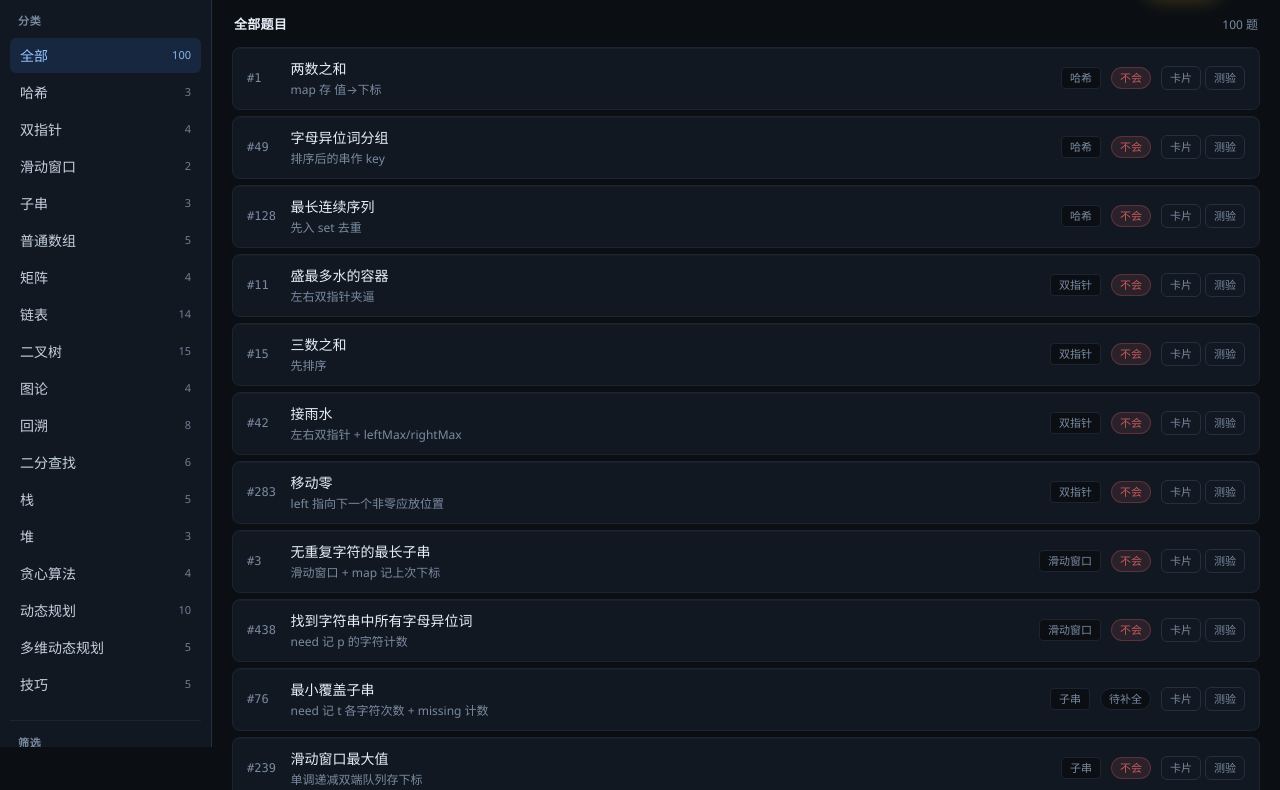
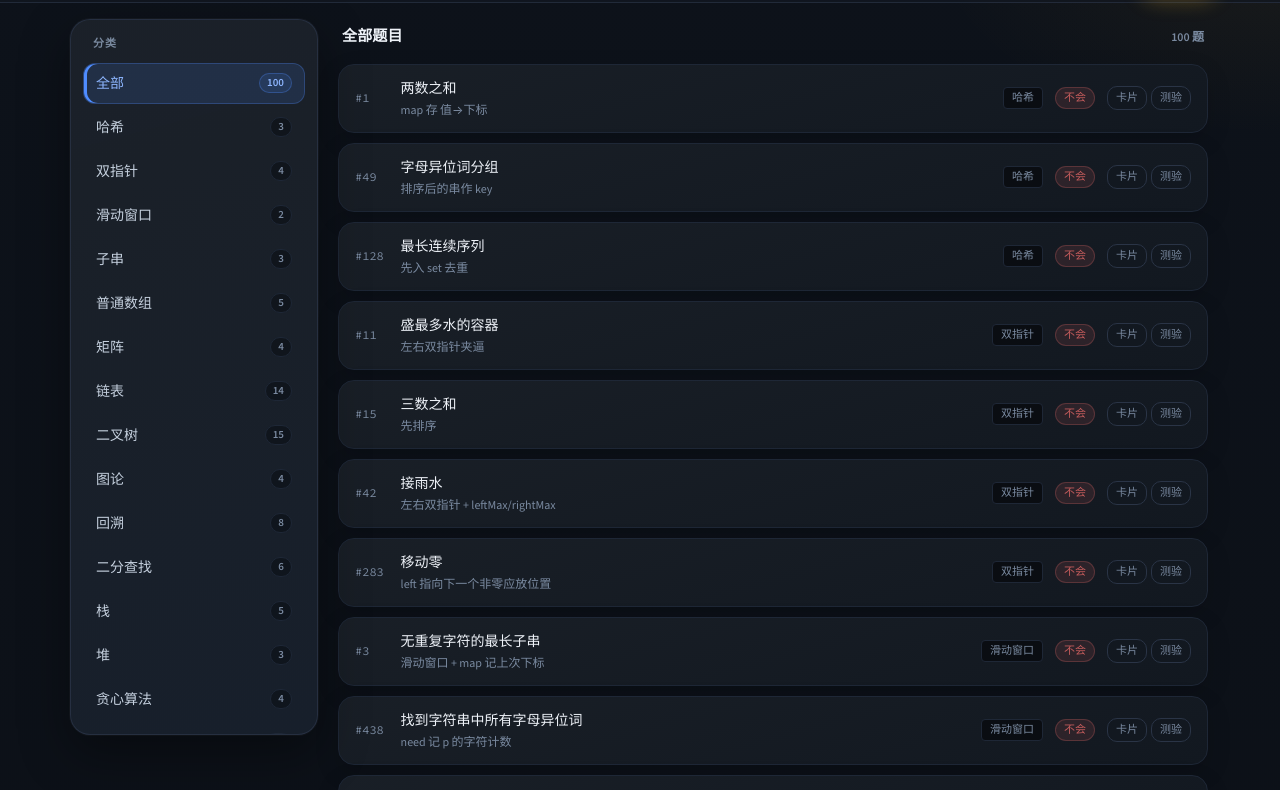
Before and after one commit to junnhwan/lc-hot-100-card-pages, a website: page public/list.html in a window 1280 px wide. Shown: the part 53-843 px from the top of the page. Drawn offline with nearby package versions, Linux system fonts and the light colour scheme.

Commit message:
style: floating glass sticky sidebar on list page
Polished list layout: sticky floating sidebar card, softer
page glow, elevated problem rows, glass topbar.

```diff
--- a/public/list.html
+++ b/public/list.html
@@ -4,7 +4,10 @@
   <meta charset="UTF-8" />
   <meta name="viewport" content="width=device-width, initial-scale=1" />
   <title>题库列表 · LC Hot 100</title>
-  <link rel="stylesheet" href="./styles.css?v=6" />
+  <link rel="preconnect" href="https://fonts.googleapis.com" />
+  <link rel="preconnect" href="https://fonts.gstatic.com" crossorigin />
+  <link href="https://fonts.googleapis.com/css2?family=Source+Sans+3:wght@400;500;600;700&family=Source+Code+Pro:wght@400;500&display=swap" rel="stylesheet" />
+  <link rel="stylesheet" href="./styles.css?v=7" />
   <link
     rel="stylesheet"
     href="https://cdnjs.cloudflare.com/ajax/libs/highlight.js/11.11.1/styles/github-dark.min.css"
@@ -65,6 +68,6 @@
 
   <script src="https://cdnjs.cloudflare.com/ajax/libs/highlight.js/11.11.1/highlight.min.js"></script>
   <script src="https://cdnjs.cloudflare.com/ajax/libs/highlight.js/11.11.1/languages/go.min.js"></script>
-  <script type="module" src="./app.js?v=6"></script>
+  <script type="module" src="./app.js?v=7"></script>
 </body>
 </html>
--- a/public/styles.css
+++ b/public/styles.css
@@ -1,49 +1,52 @@
 /* Ink Studio — LC Hot 100 速记 */
 
 :root {
-  --bg: #0b0f14;
-  --panel: #111822;
-  --panel-2: #121a24;
-  --panel-hover: #162032;
-  --border: #243041;
-  --border-soft: #1a2433;
-  --accent: #3b82f6;
-  --accent-soft: #93c5fd;
-  --accent-dim: rgba(59, 130, 246, 0.14);
+  --bg: #0a0d12;
+  --panel: #121820;
+  --panel-2: #171f2b;
+  --panel-hover: #1c2636;
+  --border: #2a3446;
+  --border-soft: #1e2736;
+  --accent: #4f8cff;
+  --accent-soft: #8eb6ff;
+  --accent-dim: rgba(79, 140, 255, 0.14);
   --text: #c5d0de;
   --text-muted: #7a8aa0;
-  --title: #e7eef8;
+  --title: #eef2f8;
   --mastery-known: #3d9b6a;
   --mastery-fuzzy: #c9a227;
   --mastery-unknown: #c45c5c;
-  --shadow: 0 1px 0 rgba(255, 255, 255, 0.03) inset;
-  --radius: 8px;
-  --radius-sm: 6px;
-  --sidebar-w: 212px;
-  --topbar-h: 52px;
-  --font-ui: "Segoe UI", system-ui, -apple-system, "PingFang SC", "Microsoft YaHei",
-    sans-serif;
-  --font-mono: ui-monospace, "Cascadia Code", Consolas, "SF Mono", monospace;
+  --shadow: 0 1px 0 rgba(255, 255, 255, 0.04) inset;
+  --float-shadow: 0 18px 50px rgba(0, 0, 0, 0.38), 0 0 0 1px rgba(255, 255, 255, 0.04);
+  --radius: 14px;
+  --radius-sm: 10px;
+  --sidebar-w: 248px;
+  --topbar-h: 56px;
+  --font-ui: "Source Sans 3", "Segoe UI", system-ui, -apple-system, "PingFang SC",
+    "Microsoft YaHei", sans-serif;
+  --font-mono: "Source Code Pro", ui-monospace, "Cascadia Code", Consolas, monospace;
   --focus-ring: 0 0 0 2px var(--bg), 0 0 0 4px var(--accent);
+  --ease: cubic-bezier(0.22, 1, 0.36, 1);
 }
 
 html[data-theme="light"] {
-  --bg: #f4f1ea;
-  --panel: #fbfaf7;
-  --panel-2: #f0ebe3;
-  --panel-hover: #e8e2d8;
-  --border: #d4cdc0;
-  --border-soft: #e4ddd2;
+  --bg: #f1eee7;
+  --panel: #fffcf8;
+  --panel-2: #f6f1e8;
+  --panel-hover: #ebe4d8;
+  --border: #ddd5c7;
+  --border-soft: #ebe4d8;
   --accent: #2563eb;
   --accent-soft: #1d4ed8;
   --accent-dim: rgba(37, 99, 235, 0.1);
   --text: #3a4250;
   --text-muted: #6b7380;
-  --title: #1a1f28;
+  --title: #151a22;
   --mastery-known: #2f8a58;
   --mastery-fuzzy: #a8861a;
   --mastery-unknown: #b04a4a;
-  --shadow: 0 1px 0 rgba(255, 255, 255, 0.6) inset;
+  --shadow: 0 1px 0 rgba(255, 255, 255, 0.7) inset;
+  --float-shadow: 0 16px 40px rgba(40, 30, 10, 0.1), 0 0 0 1px rgba(0, 0, 0, 0.04);
 }
 
 *,
@@ -67,8 +70,17 @@ body {
   font-size: 14px;
   line-height: 1.5;
   color: var(--text);
-  background: var(--bg);
+  background:
+    radial-gradient(900px 420px at 12% -8%, rgba(79, 140, 255, 0.12), transparent 55%),
+    radial-gradient(700px 380px at 100% 0%, rgba(240, 180, 41, 0.06), transparent 50%),
+    linear-gradient(180deg, #0d121a 0%, var(--bg) 40%, var(--bg) 100%);
   -webkit-font-smoothing: antialiased;
+}
+
+html[data-theme="light"] body {
+  background:
+    radial-gradient(900px 420px at 10% -10%, rgba(37, 99, 235, 0.08), transparent 55%),
+    linear-gradient(180deg, #f7f4ed 0%, var(--bg) 45%, var(--bg) 100%);
 }
 
 /* —— Topbar —— */
@@ -81,10 +93,11 @@ body {
   justify-content: space-between;
   gap: 16px;
   height: var(--topbar-h);
-  padding: 0 16px 0 18px;
-  background: color-mix(in srgb, var(--panel) 92%, transparent);
-  border-bottom: 1px solid var(--border);
-  backdrop-filter: blur(10px);
+  padding: 0 20px;
+  background: color-mix(in srgb, var(--panel) 78%, transparent);
+  border-bottom: 1px solid color-mix(in srgb, var(--border) 70%, transparent);
+  backdrop-filter: blur(16px) saturate(1.15);
+  -webkit-backdrop-filter: blur(16px) saturate(1.15);
 }
 
 .topbar-brand {
@@ -342,34 +355,68 @@ html[data-theme="light"] .sidebar-study {
 /* —— Layout —— */
 #layout {
   display: grid;
-  grid-template-columns: var(--sidebar-w) 1fr;
+  grid-template-columns: var(--sidebar-w) minmax(0, 1fr);
+  gap: 18px;
+  max-width: 1180px;
+  margin: 0 auto;
+  padding: 16px 20px 48px;
   min-height: calc(100vh - var(--topbar-h));
+  align-items: start;
 }
 
-/* —— Sidebar —— */
+/* —— Floating sticky sidebar —— */
 #sidebar {
   position: sticky;
-  top: var(--topbar-h);
+  top: calc(var(--topbar-h) + 14px);
   align-self: start;
-  height: calc(100vh - var(--topbar-h));
+  max-height: calc(100vh - var(--topbar-h) - 28px);
   overflow-y: auto;
-  padding: 14px 10px 24px;
-  border-right: 1px solid var(--border);
-  background: var(--panel);
+  overflow-x: hidden;
+  padding: 16px 12px 18px;
+  border: 1px solid color-mix(in srgb, var(--border) 80%, transparent);
+  border-radius: 20px;
+  background:
+    linear-gradient(165deg, color-mix(in srgb, var(--panel) 92%, white 4%), var(--panel-2));
+  box-shadow: var(--float-shadow);
+  backdrop-filter: blur(16px) saturate(1.2);
+  -webkit-backdrop-filter: blur(16px) saturate(1.2);
   scrollbar-width: thin;
+  scrollbar-color: var(--border) transparent;
+  transition: box-shadow 0.25s var(--ease), border-color 0.25s var(--ease);
+}
+
+#sidebar:hover {
+  border-color: color-mix(in srgb, var(--accent) 28%, var(--border));
+  box-shadow:
+    0 22px 56px rgba(0, 0, 0, 0.42),
+    0 0 0 1px color-mix(in srgb, var(--accent) 18%, transparent);
+}
+
+html[data-theme="light"] #sidebar:hover {
+  box-shadow:
+    0 18px 44px rgba(40, 30, 10, 0.12),
+    0 0 0 1px color-mix(in srgb, var(--accent) 15%, transparent);
+}
+
+#sidebar::-webkit-scrollbar {
+  width: 5px;
+}
+#sidebar::-webkit-scrollbar-thumb {
+  background: var(--border);
+  border-radius: 999px;
 }
 
 .sidebar-section + .sidebar-section {
-  margin-top: 18px;
+  margin-top: 16px;
   padding-top: 14px;
   border-top: 1px solid var(--border-soft);
 }
 
 .sidebar-heading {
-  padding: 0 8px 8px;
+  padding: 0 10px 10px;
   font-size: 11px;
-  font-weight: 600;
-  letter-spacing: 0.06em;
+  font-weight: 700;
+  letter-spacing: 0.1em;
   text-transform: uppercase;
   color: var(--text-muted);
 }
@@ -377,7 +424,7 @@ html[data-theme="light"] .sidebar-study {
 .cat-list {
   display: flex;
   flex-direction: column;
-  gap: 2px;
+  gap: 3px;
 }
 
 .cat-item {
@@ -386,20 +433,21 @@ html[data-theme="light"] .sidebar-study {
   justify-content: space-between;
   gap: 8px;
   width: 100%;
-  padding: 7px 10px;
-  border: none;
-  border-radius: var(--radius-sm);
+  padding: 9px 12px;
+  border: 1px solid transparent;
+  border-radius: 12px;
   background: transparent;
   color: var(--text);
   font: inherit;
   text-align: left;
   cursor: pointer;
-  transition: background 0.12s, color 0.12s;
+  transition: background 0.16s var(--ease), color 0.16s, border-color 0.16s, transform 0.16s var(--ease);
 }
 
 .cat-item:hover {
   background: var(--panel-hover);
   color: var(--title);
+  transform: translateX(2px);
 }
 
 .cat-item:focus-visible {
@@ -410,6 +458,8 @@ html[data-theme="light"] .sidebar-study {
 .cat-item.is-active {
   background: var(--accent-dim);
   color: var(--accent-soft);
+  border-color: color-mix(in srgb, var(--accent) 28%, transparent);
+  box-shadow: inset 3px 0 0 var(--accent);
 }
 
 .cat-item .cat-name {
@@ -417,18 +467,30 @@ html[data-theme="light"] .sidebar-study {
   overflow: hidden;
   text-overflow: ellipsis;
   white-space: nowrap;
+  font-weight: 500;
 }
 
 .cat-item .cat-count {
   flex-shrink: 0;
+  min-width: 1.6em;
+  height: 20px;
+  padding: 0 7px;
+  display: inline-flex;
+  align-items: center;
+  justify-content: center;
+  border-radius: 999px;
   font-size: 11px;
+  font-weight: 600;
   font-variant-numeric: tabular-nums;
   color: var(--text-muted);
-  opacity: 0.9;
+  background: color-mix(in srgb, var(--bg) 55%, transparent);
+  border: 1px solid var(--border-soft);
 }
 
 .cat-item.is-active .cat-count {
   color: var(--accent-soft);
+  border-color: color-mix(in srgb, var(--accent) 30%, transparent);
+  background: color-mix(in srgb, var(--accent) 12%, transparent);
 }
 
 .filter-chips {
@@ -439,13 +501,14 @@ html[data-theme="light"] .sidebar-study {
 }
 
 .chip {
-  padding: 4px 10px;
+  padding: 5px 11px;
   border: 1px solid var(--border);
   border-radius: 999px;
-  background: var(--panel-2);
+  background: color-mix(in srgb, var(--panel-2) 90%, transparent);
   color: var(--text);
   font: inherit;
   font-size: 12px;
+  font-weight: 600;
   cursor: pointer;
   transition: background 0.12s, border-color 0.12s;
 }
@@ -469,15 +532,18 @@ html[data-theme="light"] .sidebar-study {
 
 /* —— Main list —— */
 #main {
-  padding: 16px 20px 40px;
+  padding: 4px 2px 24px;
   min-width: 0;
 }
 
 .loading,
 .empty-state {
-  padding: 48px 16px;
+  padding: 64px 16px;
   text-align: center;
   color: var(--text-muted);
+  border: 1px dashed var(--border);
+  border-radius: var(--radius);
+  background: color-mix(in srgb, var(--panel) 55%, transparent);
 }
 
 .list-header {
@@ -485,22 +551,23 @@ html[data-theme="light"] .sidebar-study {
   align-items: baseline;
   justify-content: space-between;
   gap: 12px;
-  margin-bottom: 12px;
-  padding: 0 2px;
+  margin-bottom: 14px;
+  padding: 2px 4px;
 }
 
 .list-header h2 {
   margin: 0;
-  font-size: 13px;
-  font-weight: 600;
+  font-size: 15px;
+  font-weight: 700;
   color: var(--title);
-  letter-spacing: 0.02em;
+  letter-spacing: 0.01em;
 }
 
 .list-header .list-meta {
   font-size: 12px;
   color: var(--text-muted);
   font-variant-numeric: tabular-nums;
+  font-weight: 600;
 }
 
 .problem-list {
@@ -509,38 +576,49 @@ html[data-theme="light"] .sidebar-study {
   padding: 0;
   display: flex;
   flex-direction: column;
-  gap: 6px;
+  gap: 10px;
 }
 
 .problem-row {
   border: 1px solid var(--border-soft);
-  border-radius: var(--radius);
-  background: var(--panel);
-  box-shadow: var(--shadow);
-  transition: border-color 0.12s, background 0.12s;
+  border-radius: 16px;
+  background:
+    linear-gradient(165deg, color-mix(in srgb, var(--panel) 96%, white 3%), var(--panel));
+  box-shadow: 0 8px 24px rgba(0, 0, 0, 0.14);
+  transition:
+    border-color 0.18s var(--ease),
+    background 0.18s var(--ease),
+    box-shadow 0.18s var(--ease),
+    transform 0.18s var(--ease);
   overflow: hidden;
 }
 
 .problem-row:hover {
-  border-color: var(--border);
+  border-color: color-mix(in srgb, var(--accent) 22%, var(--border));
+  box-shadow: 0 12px 32px rgba(0, 0, 0, 0.22);
+  transform: translateY(-1px);
 }
 
 .problem-row.is-expanded {
-  border-color: color-mix(in srgb, var(--accent) 40%, var(--border));
+  border-color: color-mix(in srgb, var(--accent) 45%, var(--border));
   background: var(--panel-2);
+  box-shadow:
+    0 14px 36px rgba(0, 0, 0, 0.28),
+    0 0 0 1px color-mix(in srgb, var(--accent) 18%, transparent);
+  transform: none;
 }
 
 .problem-summary {
   display: flex;
   align-items: center;
-  gap: 10px;
-  padding: 10px 14px;
+  gap: 12px;
+  padding: 13px 16px;
   cursor: pointer;
   user-select: none;
 }
 
 .problem-summary:hover {
-  background: color-mix(in srgb, var(--panel-hover) 70%, transparent);
+  background: color-mix(in srgb, var(--panel-hover) 55%, transparent);
 }
 
 .problem-row.is-expanded .problem-summary {
@@ -1113,6 +1191,9 @@ html[data-theme="light"] .code-stub {
 @media (max-width: 900px) {
   #layout {
     grid-template-columns: 1fr;
+    gap: 0;
+    padding: 0 12px 32px;
+    max-width: none;
   }
 
   #sidebar {
@@ -1124,7 +1205,7 @@ html[data-theme="light"] .code-stub {
   }
 
   #main {
-    padding: 12px 12px 32px;
+    padding: 12px 0 24px;
   }
 
   .problem-summary .problem-cat {
```
